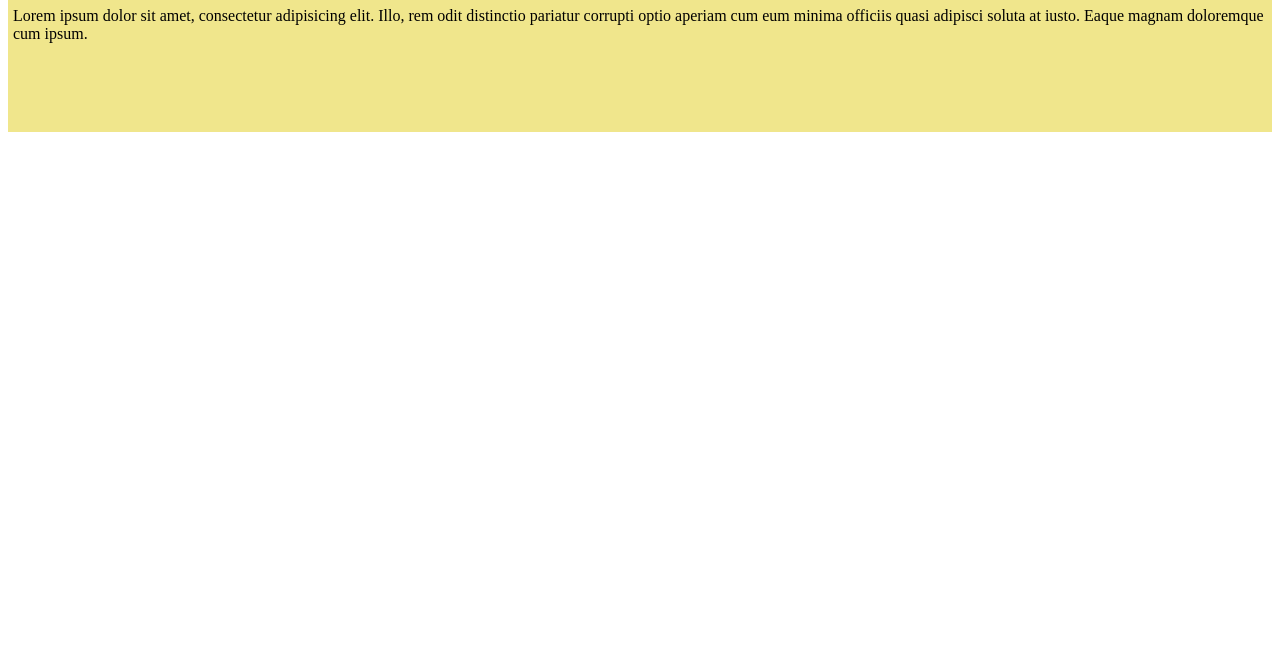
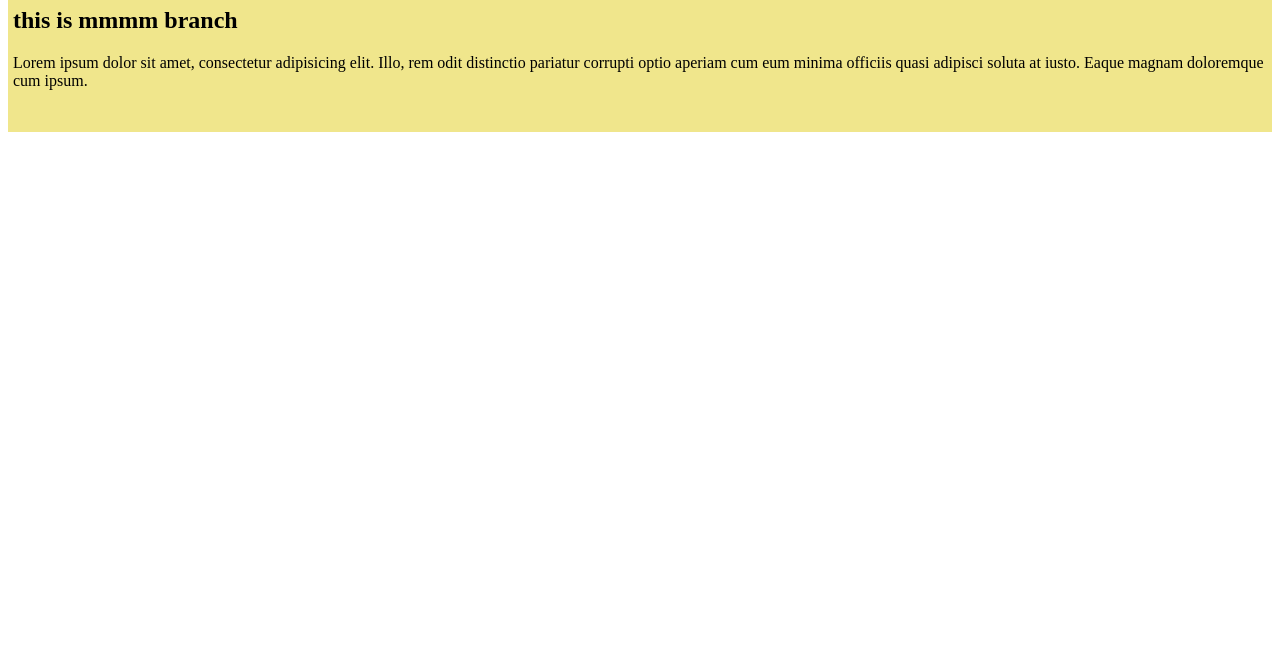
Before and after one commit to alllllllkkkjjgfffff/lec8g2, a plain HTML site: page index.html in a window 1280 px wide. Shown: the part 144-800 px from the top of the page. Drawn offline with Linux system fonts and the light colour scheme.

Commit message:
adding up to h2 content div

```diff
--- a/index.html
+++ b/index.html
@@ -14,6 +14,7 @@
     </div>
     <div class="content">
         <h1>this is the ctect</h1>
+        <h2>this is mmmm branch</h2>
         <p>Lorem ipsum dolor sit amet, consectetur adipisicing elit. Illo, rem odit distinctio pariatur corrupti optio aperiam cum eum minima officiis quasi adipisci soluta at iusto. Eaque magnam doloremque cum ipsum.</p>
     </div>
 
```
